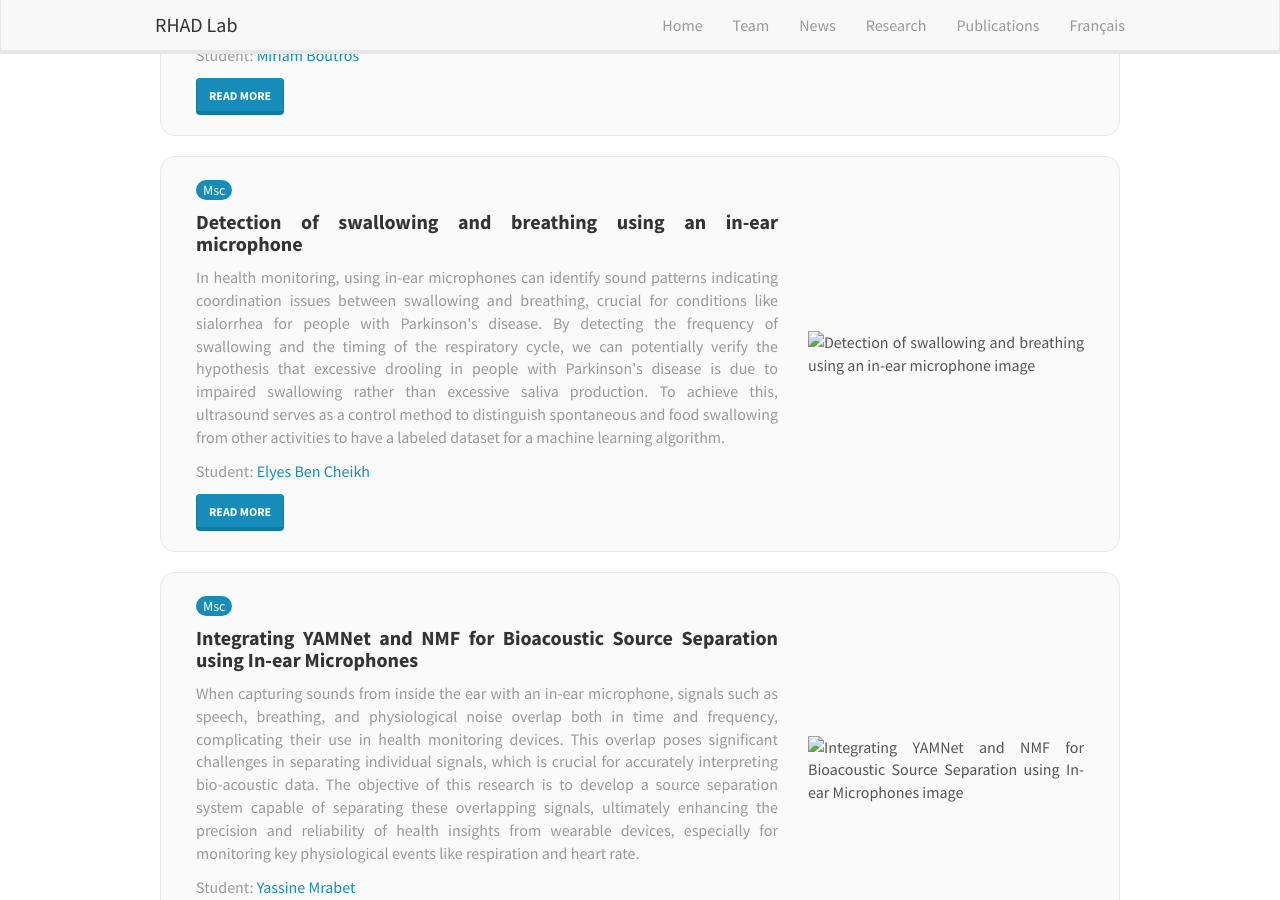
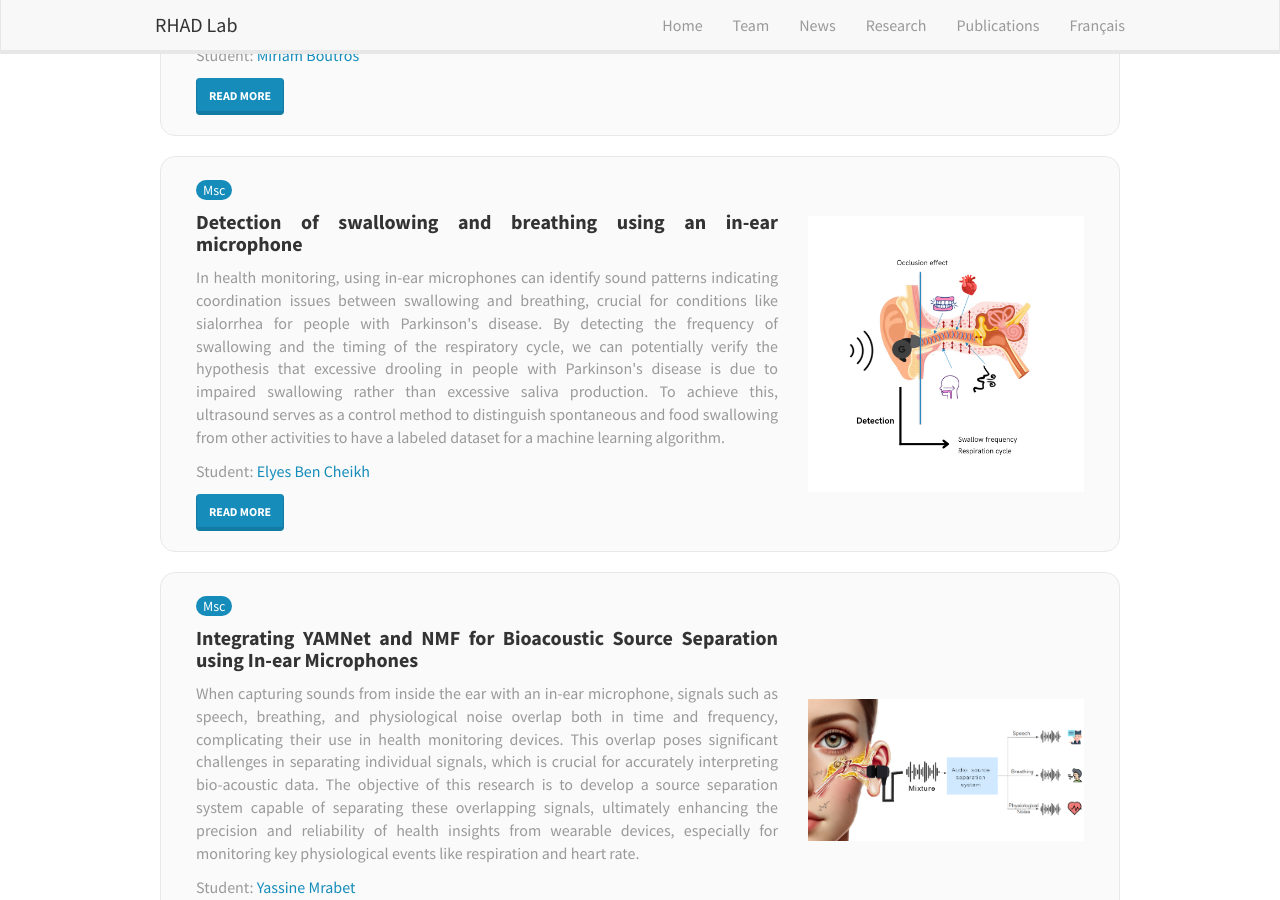
Before and after one commit to rhad-lab/rhad-lab.github.io, a Jekyll site: the page built from _pages/projects.html, in a window 1280 px wide and 900 px high, scrolled down 969 px. Built offline with Jekyll 4.4.1, drawn with Linux system fonts in a browser that asks for light colours; nearby versions of some CDN libraries.

Commit message:
updated figures for YM + EB (fixed path)

```diff
--- a/_data/projects.yml
+++ b/_data/projects.yml
@@ -27,7 +27,7 @@
   long_description: "In health monitoring, using in-ear microphones can identify sound patterns indicating coordination issues between swallowing and breathing, crucial for conditions like sialorrhea for people with Parkinson's disease. By detecting the frequency of swallowing and the timing of the respiratory cycle, we can potentially verify the hypothesis that excessive drooling in people with Parkinson's disease is due to impaired swallowing rather than excessive saliva production. To achieve this, ultrasound serves as a control method to distinguish spontaneous and food swallowing from other activities to have a labeled dataset for a machine learning algorithm."
   student_name: "Elyes Ben Cheikh "
   student_page: "https://www.rhad-lab.ca/team/elyes_ben_cheikh"
-  image: "images/team/projet_eb.png"
+  image: "images/projects/projet_eb.png"
   url: project_elyes
   type : Msc
 
@@ -37,7 +37,7 @@
   long_description: "When capturing sounds from inside the ear with an in-ear microphone, signals such as speech, breathing, and physiological noise overlap both in time and frequency, complicating their use in health monitoring devices. This overlap poses significant challenges in separating individual signals, which is crucial for accurately interpreting bio-acoustic data. The objective of this research is to develop a source separation system capable of separating these overlapping signals, ultimately enhancing the precision and reliability of health insights from wearable devices, especially for monitoring key physiological events like respiration and heart rate."
   student_name: "Yassine Mrabet"
   student_page: "https://www.rhad-lab.ca/team/yassine_mb"
-  image: "/images/team/iem_separation_ym.png"
+  image: "/images/projects/iem_separation_ym.png"
   url: project_yassine
   type : Msc
 
```
